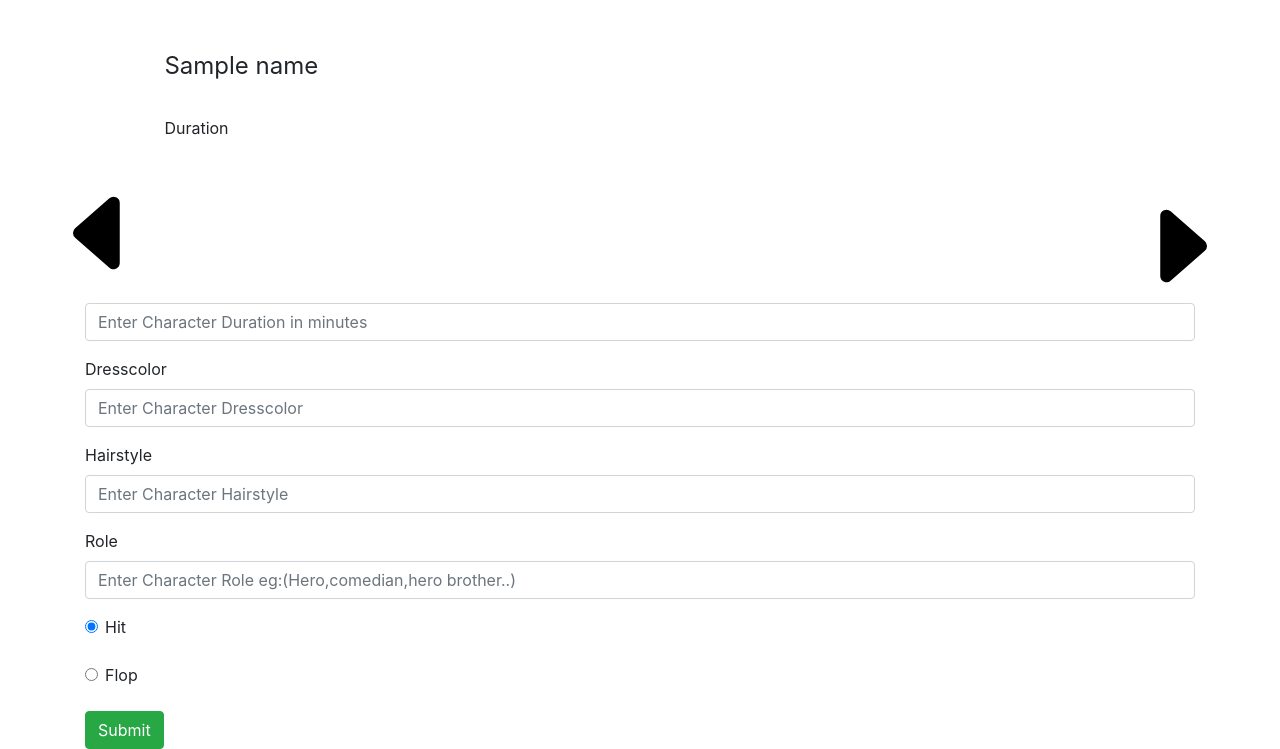
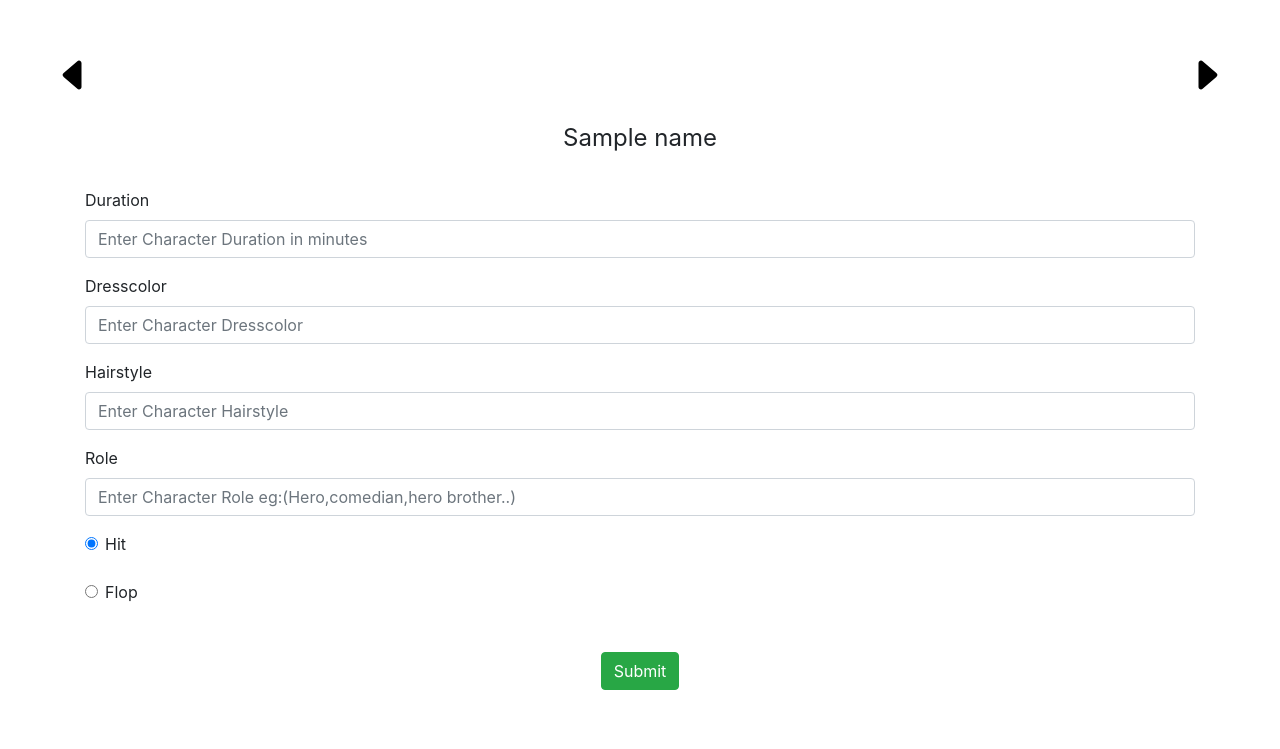
Before and after one commit to Jithendiran/CrowdEngine, a Flask app: template templates/movies.html in a window 1280 px wide. Shown: the part 72-821 px from the top of the page. After the commit the page ends 762 px from the top, so only its background shows below. Run offline with Flask 2, Linux system fonts and the light colour scheme; the template is opened without the code that fills it: most values are stand-ins (such as "Sample title", 1, 10 or a date in 2020); some libraries are stand-ins or nearby versions.

Commit message:
Update movies.html

```diff
--- a/templates/movies.html
+++ b/templates/movies.html
@@ -3,13 +3,14 @@
  {% block head%}
 
 
- <a class="btn rounded-circle "  style="float: left; margin-top:10% ; margin-left: 3%;" href="/crowdengine/pre?page={{name}}"> <img src={{url_for('static',filename="/icons/caret-left-fill.svg")}} width=100px height = 100px></a>
-    <a class="btn rounded-circle" style="float: right; margin-top:11%;margin-right: 3%;" href= "/crowdengine/next?page={{name}}" > <img src={{url_for('static',filename="/icons/caret-right-fill.svg")}} width=100px height = 100px></a>
+
     <div class = "container "   >
-
+         <a class="btn rounded-circle "  style="float: left; margin-top:0% ; margin-left: -4%;" href="/crowdengine/pre?page={{name}}"> <img src={{url_for('static',filename="/icons/caret-left-fill.svg")}} width = 40px height = 40px></a>
+        <a class="btn rounded-circle" style="float: right; margin-top:0%; margin-right: -4%;" href= "/crowdengine/next?page={{name}}" > <img src={{url_for('static',filename="/icons/caret-right-fill.svg")}} width=40px height = 40px></a>
+          <br><br><br>
 
         <form action='/crowdengine/write' method="POST" >
-            <legend>{{name}}</legend>
+            <center><legend>{{name}}</legend></center>
             </br>
 
             <input type="hidden" name="name" value="{{actor}}">
@@ -52,16 +53,18 @@
                 </label>
               </div>
             </br>
+            </br>
+            <center><button type="submit" class="btn btn-success">Submit</button>
 
-            <button type="submit" class="btn btn-success">Submit</button>
-
-
+            </center>
 
           </form>
 
 
 
 
+
     </div>
 
+
     {%endblock%}
```
